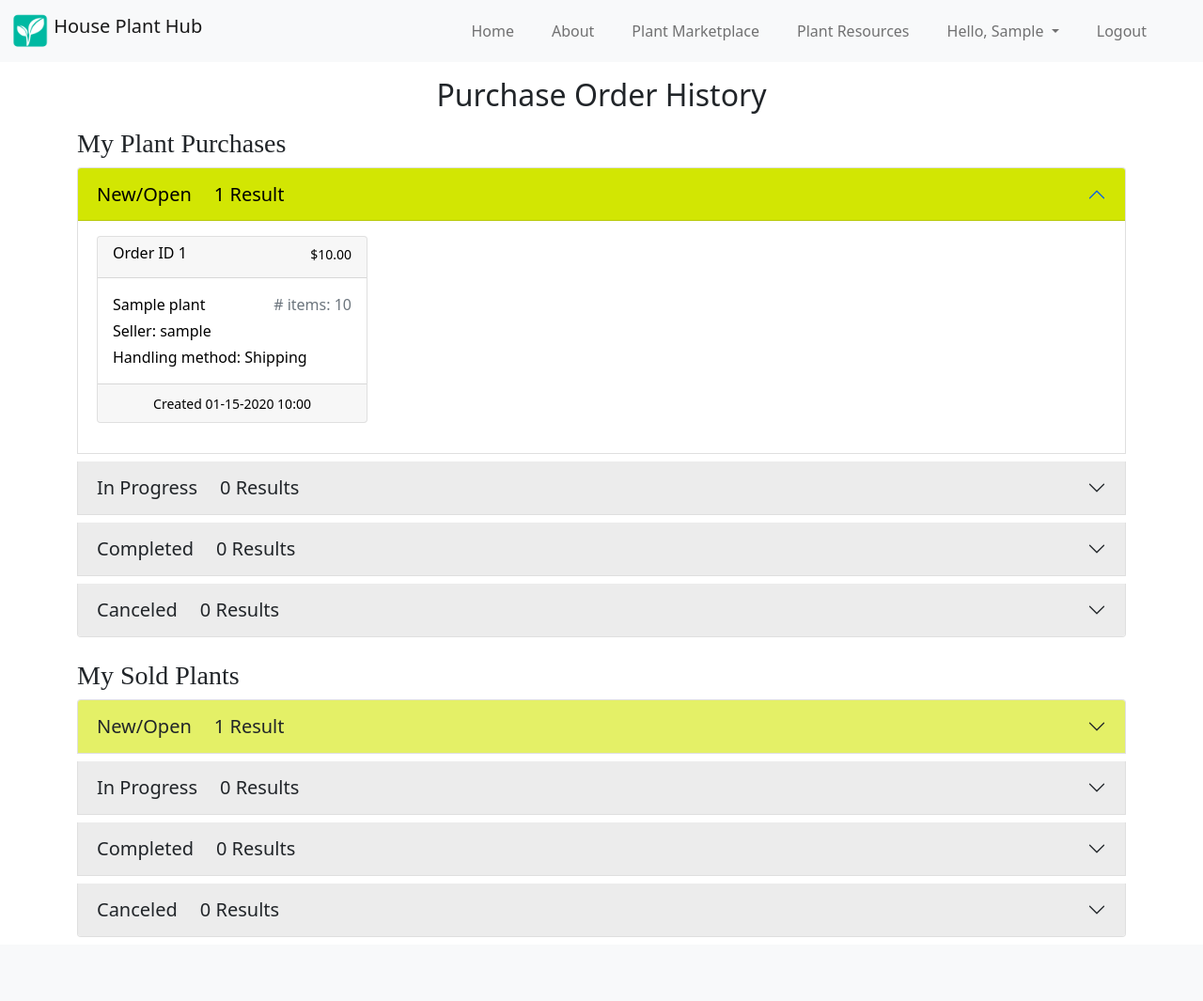
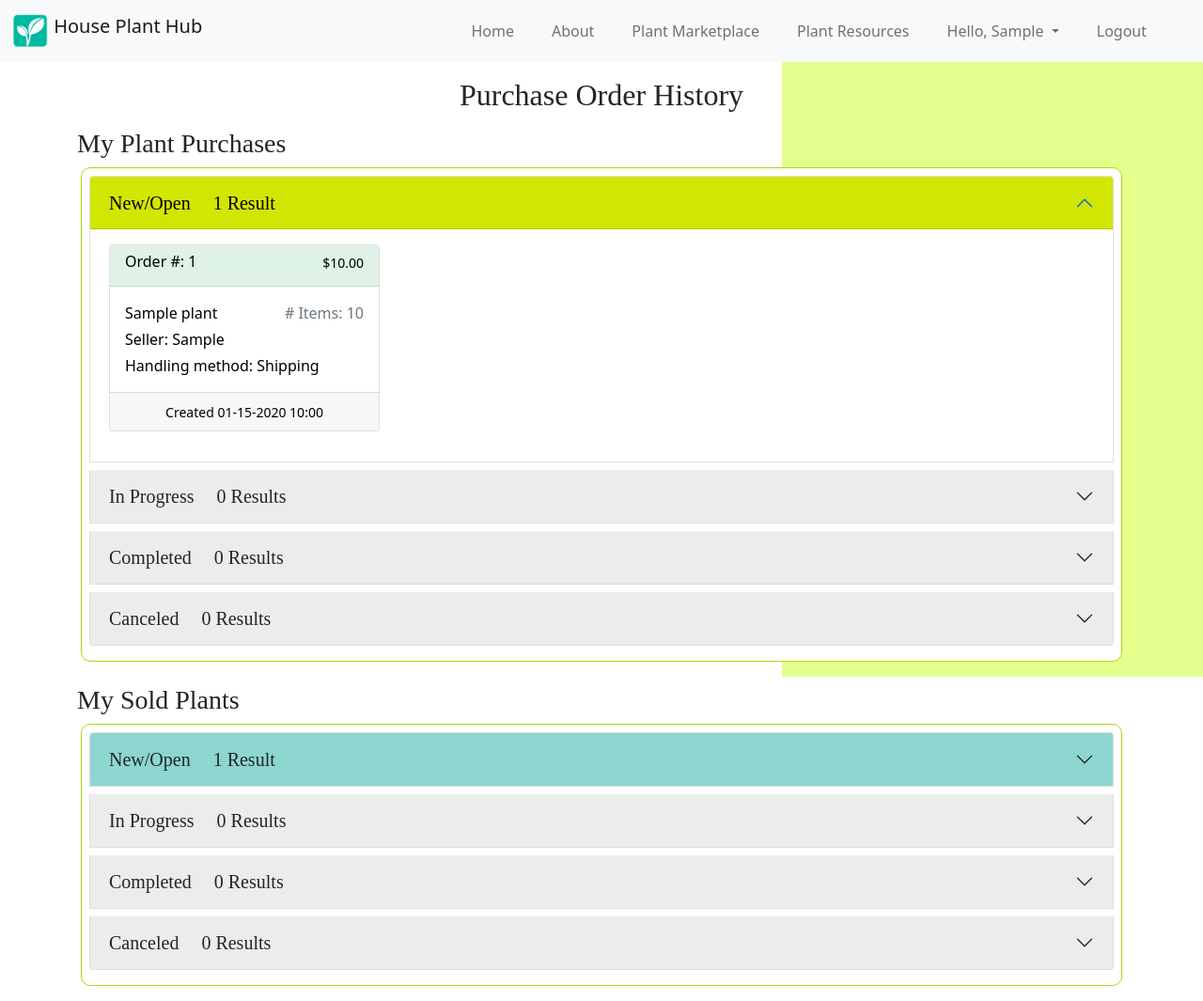
Before and after one commit to Harmony222/house-plant-bst, a Django app: page /order/ in a window 1280 px wide, after a click that opens the changed part. Shown: the whole page at 94% size. Before the commit the page ends 997 px from the top, so only its background shows below. Run offline with Django 4.2, Linux system fonts and the light colour scheme; a user stored in the database is signed in; tables that the repository leaves empty hold one stand-in row (values such as "Sample post").

Commit message:
add some colors/borders to purchase order history

```diff
--- a/templates/order/order_snippet.html
+++ b/templates/order/order_snippet.html
@@ -2,23 +2,23 @@
 
 <a href="{{ url }}" class="card-link ms-0 me-3 mb-3">
     <div class="card card-link ms-0 h-100" style="width: 18rem;">
-        <div class="card-header">
+        <div class="card-header" style="background: #dff2e7;">
             <div class="d-flex justify-content-between">
-                <h6 class="card-title">Order ID {{ object.id }}</h6>
+                <h6 class="card-title">Order #: {{ object.id }}</h6>
                 <small>${{ object.total_price }}</small>
             </div>
         </div>
         <div class="card-body">
             <div class="d-flex mb-1 justify-content-between">
                 {% for item in object.get_order_items.all %}
-                {{ item.user_plant.plant.scientific_name }}
-                    <p class='card-text text-muted' ># items: {{ item.quantity }}</p>
+                {{ item.user_plant.plant.scientific_name|capfirst }}
+                    <p class='card-text text-muted' ># Items: {{ item.quantity }}</p>
                 {% endfor %}
             </div>
             {% if object.buyer == user %}
-                <p class="mb-1">Seller: {{ object.seller }}</p>
+                <p class="mb-1">Seller: {{ object.seller|capfirst }}</p>
             {% else %}
-                <p class="mb-1">Buyer: {{ object.buyer }}</p>
+                <p class="mb-1">Buyer: {{ object.buyer|capfirst }}</p>
             {% endif %}
             <p class="card-text">Handling method: {{ object.get_handling_display }}</p>
         </div>
--- a/templates/order/user_order_list.html
+++ b/templates/order/user_order_list.html
@@ -4,7 +4,7 @@
 {% block head %}
 <style>
   .greenBackground {
-    background-color: rgba(210, 230, 3, 0.6);
+    background-color: rgba(141, 214, 207, 1);
   }
   .greyBackground {
     background-color: rgba(236, 236, 236, 1);
@@ -15,7 +15,7 @@
     background-color: rgba(210, 230, 3, 1);
     box-shadow: inset 0 -1px 0 rgb(0 0 0 / 13%);
   }
-  h2, h5, h6 {
+  h5, h6 {
     font-family: var(--bs-body-font-family);
   }
     .disabledText {
@@ -37,6 +37,7 @@
 </div>
 
 <h3 class="mt-0">My Plant Purchases</h3>
+<div class="col bg-white m-1 custom-card p-2">
 <div class="accordion" id="accordionPanelsStayOpenExample">
     <!-- User's purchases -->
     <!-- New/Open purchases -->
@@ -114,9 +115,11 @@
         </div>
       </div>
     </div>
+  </div>
 </div>
 
 <h3 class="mt-4">My Sold Plants</h3>
+<div class="col bg-white mx-1 mt-1 mb-3 custom-card p-2">
 <div class="accordion" id="accordionSoldPlants">
     <!-- User's sold plants -->
     <!-- New/Open sold items -->
@@ -195,5 +198,9 @@
       </div>
     </div>
 </div>
+</div>
 
+
+<!-- Decorative green block div in background -->
+<div class="decorative-bg-div"></div>
 {% endblock %}
```
